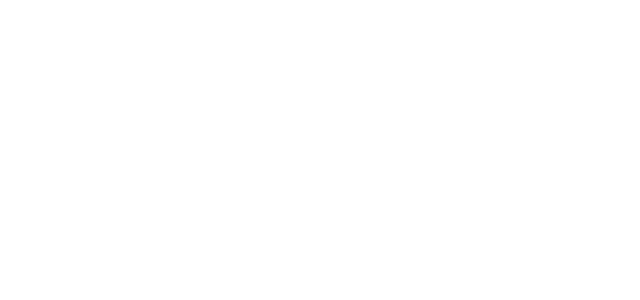
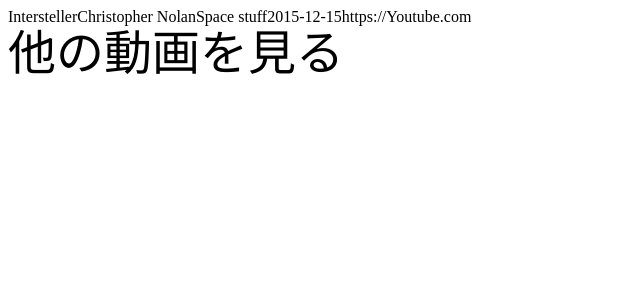
Before and after one commit to yusukey7grizi/mshare_web_app, a Next.js app: page /movie/1 in a window 1280 px wide. Shown: the top 300 px of the page, without its empty margins (0-640 px from the left). Built offline with nearby package versions, Linux system fonts and the light colour scheme.

Commit message:
created components for movie details and dummy data

```diff
--- a/src/components/atoms/titles/index.tsx
+++ b/src/components/atoms/titles/index.tsx
@@ -1,7 +1,21 @@
-import React from 'react'
+import { Typography } from '@mui/material'
+import React, { FC } from 'react'
 
-const index = () => {
-  return <div></div>
+// const Index = () => {
+//   return <div></div>
+// }
+
+type SubtitleProps = {
+  text: string
 }
 
-export default index
+const Subtitle: FC<SubtitleProps>= ({text}) => {
+  return (
+    <Typography
+      variant='h3'>
+      { text }
+    </Typography>
+  )
+}
+
+export {  Subtitle }
--- /dev/null
+++ b/src/components/molecules/YouTubePlayer.tsx
@@ -0,0 +1,12 @@
+import React, { FC } from 'react'
+import { MovieDetailsProps } from '../templates/MovieDetailContent'
+
+const YouTubePlayer: FC<MovieDetailsProps> = ({movieInfo}) => {
+    return (
+        <div>
+
+        </div>
+    )
+}
+
+export { YouTubePlayer }
--- /dev/null
+++ b/src/components/molecules/YouTubeVideoDetails.tsx
@@ -0,0 +1,16 @@
+import React, { FC } from 'react'
+import { MovieDetailsProps } from '../templates/MovieDetailContent'
+
+const YouTubeVideoDetails: FC<MovieDetailsProps> = ({movieInfo}) => {
+    return (
+        <div>
+            {movieInfo.title}
+            {movieInfo.uploadedBy}
+            {movieInfo.description}
+            {movieInfo.uploadDate}
+            {movieInfo.url}
+        </div>
+    )
+}
+
+export { YouTubeVideoDetails }
--- a/src/components/molecules/index.tsx
+++ b/src/components/molecules/index.tsx
@@ -1,7 +1,2 @@
-import React from 'react'
-
-const index = () => {
-  return <div></div>
-}
-
-export default index
+export * from "./YouTubePlayer"
+export * from "./YouTubeVideoDetails"
--- /dev/null
+++ b/src/components/organisms/MovieDetailContainer.tsx
@@ -0,0 +1,14 @@
+import React, { FC } from 'react'
+import { YouTubePlayer, YouTubeVideoDetails } from '../molecules'
+import { MovieDetailsProps } from '../templates/MovieDetailContent'
+
+const MovieDetailContainer: FC<MovieDetailsProps> = ({movieInfo}) => {
+    return (
+        <div>
+            <YouTubePlayer movieInfo={movieInfo}/>
+            <YouTubeVideoDetails movieInfo={movieInfo}/>
+        </div>
+    )
+}
+
+export { MovieDetailContainer }
--- /dev/null
+++ b/src/components/organisms/OtherMoviesContainer.tsx
@@ -0,0 +1,11 @@
+import React, { FC } from 'react'
+import { Subtitle } from '../atoms/titles'
+import { MovieDetailsProps } from '../templates/MovieDetailContent'
+
+const OtherMoviesContainer: FC<MovieDetailsProps> = ({movieInfo}) => {
+    return (
+        <Subtitle text='他の動画を見る'/>
+    )
+}
+
+export { OtherMoviesContainer }
--- a/src/components/organisms/index.tsx
+++ b/src/components/organisms/index.tsx
@@ -1,7 +1,2 @@
-import React from 'react'
-
-const index = () => {
-  return <div></div>
-}
-
-export default index
+export * from './MovieDetailContainer'
+export * from './OtherMoviesContainer'
--- /dev/null
+++ b/src/components/templates/MovieDetailContent.tsx
@@ -0,0 +1,19 @@
+import React, { FC } from 'react'
+import { MovieInfo } from '../../pages/movie/[id]'
+import { MovieDetailContainer, OtherMoviesContainer } from '../organisms'
+
+export type MovieDetailsProps = {
+    movieInfo: MovieInfo
+}
+
+const MovieDetailContent: FC<MovieDetailsProps> = ({movieInfo}) => {
+    return (
+        <div>
+            <MovieDetailContainer movieInfo={movieInfo}/>
+            <OtherMoviesContainer movieInfo={movieInfo}/>
+        </div>
+
+    )
+}
+
+export { MovieDetailContent }
--- a/src/pages/movie/[id].tsx
+++ b/src/pages/movie/[id].tsx
@@ -1,13 +1,42 @@
 // show youtube video with iframe
 // show video details
 
-import React from 'react'
+import React, { FC, useEffect, useState } from 'react'
+import { MovieDetailContent } from '../../components/templates/MovieDetailContent'
 
-const MovieDetail = () => {
+export type MovieInfo = {
+    title: string,
+    uploadedBy: string,
+    description: string,
+    uploadDate: string,
+    url: string
+}
+
+const MovieDetail: FC = () => {
+    const [movieInfo, setMovieInfo] = useState({
+        title: '',
+        uploadedBy: '',
+        description: '',
+        uploadDate: '',
+        url: ''
+    })
+
+    useEffect(() => {
+        // api fetching here
+
+        // dummy data
+        setMovieInfo({
+            title: 'Intersteller',
+            uploadedBy: 'Christopher Nolan',
+            description: 'Space stuff',
+            uploadDate: '2015-12-15',
+            url: 'https://Youtube.com'
+        })
+
+    }, [])
+
     return (
-        <div>
-
-        </div>
+        <MovieDetailContent movieInfo={movieInfo}/>
     )
 }
 
```
Also changed, not shown: src/components/atoms/textFields/index.tsx (line endings or trailing spaces).
